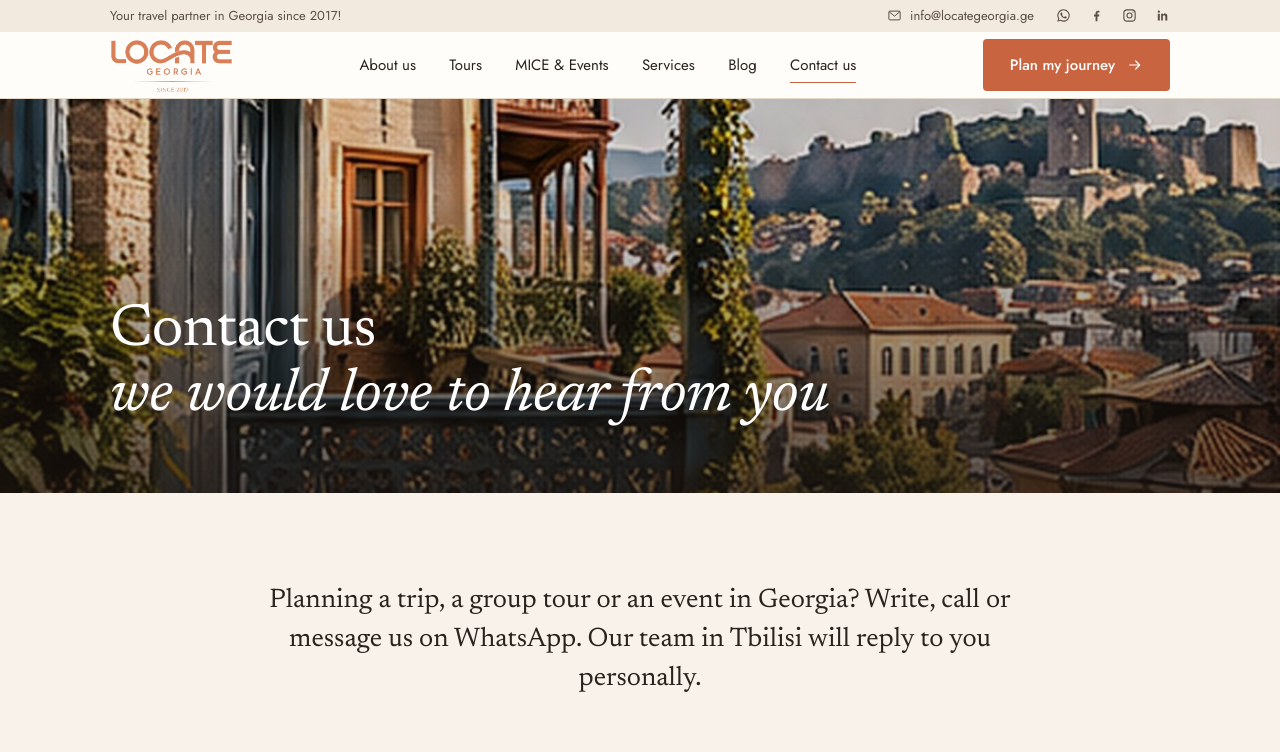
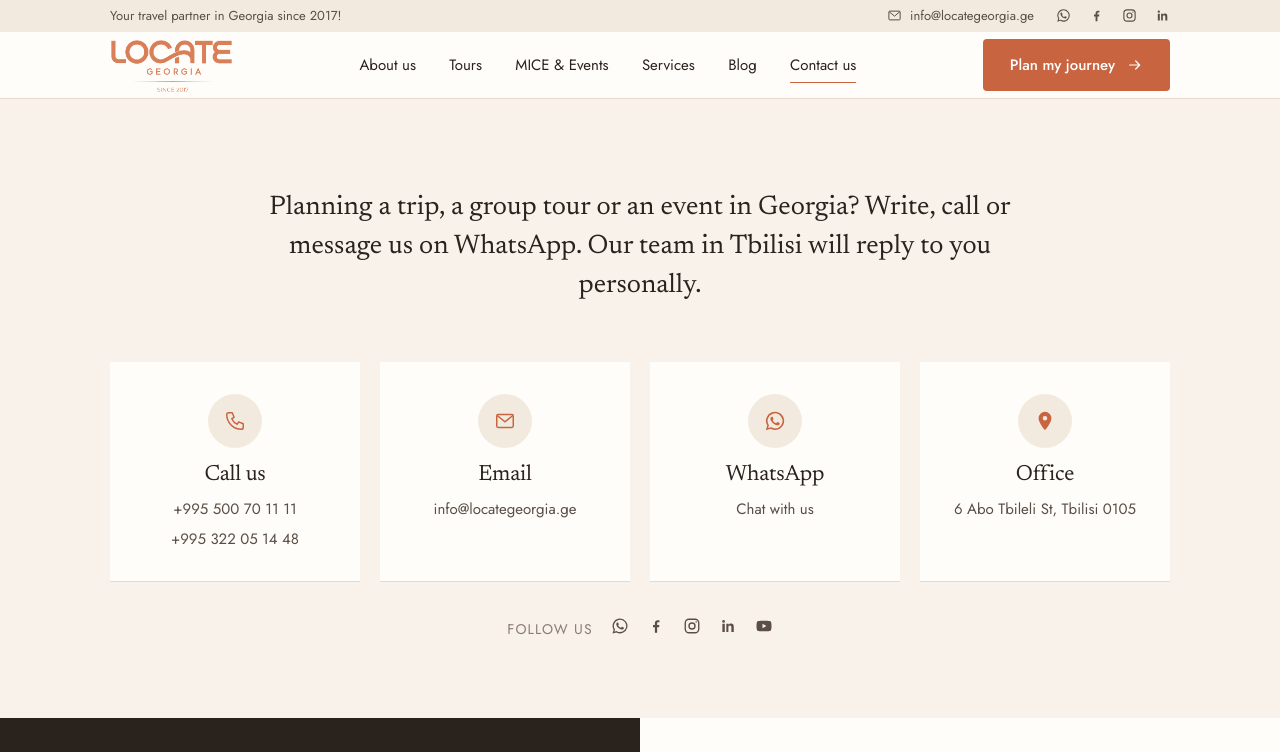
Before and after one commit to dargvantsa/locate-georgia-website, an Eleventy site: page src/contact.njk in a window 1280 px wide. Shown: the top 752 px of the page. Built offline with nearby package versions, Linux system fonts and the light colour scheme; Eleventy itself is replaced by a stand-in of ours; files that its build step writes are made by us from their sources.

Commit message:
Contact page: remove cover banner

```diff
--- a/src/_data/contact.json
+++ b/src/_data/contact.json
@@ -1,7 +1,4 @@
 {
-  "title_line_1": "Contact us",
-  "title_line_2": "we would love to hear from you",
-  "hero_image": "/img/uploads/welcome-tbilisi.jpg",
   "intro": "Planning a trip, a group tour or an event in Georgia? Write, call or message us on WhatsApp. Our team in Tbilisi will reply to you personally.",
   "office_hours": "",
   "form_eyebrow": "Plan my journey",
--- a/src/admin/config.yml
+++ b/src/admin/config.yml
@@ -277,9 +277,6 @@ collections:
         label: Contact us page
         file: src/_data/contact.json
         fields:
-          - { label: Title line 1, name: title_line_1, widget: string }
-          - { label: Title line 2 (italic), name: title_line_2, widget: string, required: false }
-          - { label: Top photo, name: hero_image, widget: image }
           - { label: Introduction, name: intro, widget: text }
           - { label: Office hours, name: office_hours, widget: string, required: false, hint: "e.g. Monday to Friday, 10:00–19:00. Leave empty to hide." }
           - { label: Form small heading, name: form_eyebrow, widget: string, required: false }
--- a/src/contact.njk
+++ b/src/contact.njk
@@ -6,13 +6,8 @@ hide_cta: true
 ---
 {%- set c = contact -%}
 {%- set mapQuery = (site.address + ", Georgia") | urlencode -%}
-<section class="page-hero" style="--hero-img: url('{{ c.hero_image }}')">
-  <div class="wrap">
-    <h1>{{ c.title_line_1 }}{% if c.title_line_2 %}<br><em>{{ c.title_line_2 }}</em>{% endif %}</h1>
-  </div>
-</section>
-
 <section class="wrap contact-intro">
+  <h1 class="sr-only">Contact us</h1>
   <p class="about-intro__lede">{{ c.intro }}</p>
   <ul class="contact-cards">
     {% if site.phone_1 or site.phone_2 %}
```
